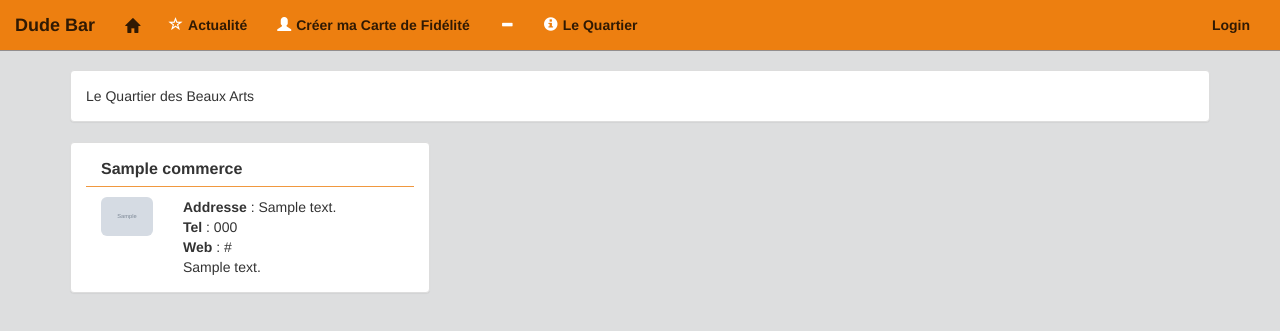
After one commit to DudeBar/WDude, a Django app: a page that uses website/templates/base.html in a window 1280 px wide. The commit adds this page. Shown: the top 331 px of the page. Run offline with Django 3.2, Linux system fonts and the light colour scheme; tables that the repository leaves empty hold one stand-in row (values such as "Sample post"); grey boxes marked "Sample" are stand-in pictures; some libraries are stand-ins or nearby versions.

Commit message:
ajout de la page pour les commercants du quartier

```diff
--- a/website/admin.py
+++ b/website/admin.py
@@ -1,5 +1,5 @@
 from django.contrib import admin
-from website.models import FbAppAccount, Customer, Product, Billing, Command, ProductQuantity, WheelCustomer
+from website.models import FbAppAccount, Customer, Product, Billing, Command, ProductQuantity, WheelCustomer, Commerces
 
 
 class FbAppAccountAdmin(admin.ModelAdmin):
@@ -23,6 +23,9 @@ class ProductQuantityAdmin(admin.ModelAdmin):
 class WheelCustomerAdmin(admin.ModelAdmin):
     pass
 
+class CommercesAdmin(admin.ModelAdmin):
+    pass
+
 admin.site.register(ProductQuantity, ProductQuantityAdmin)
 admin.site.register(WheelCustomer, WheelCustomerAdmin)
 admin.site.register(Command, CommandAdmin)
@@ -30,3 +33,4 @@ admin.site.register(Billing, BillingAdmin)
 admin.site.register(Product, ProductAdmin)
 admin.site.register(FbAppAccount, FbAppAccountAdmin)
 admin.site.register(Customer, CustomerAdmin)
+admin.site.register(Commerces, CommercesAdmin)
--- a/website/models.py
+++ b/website/models.py
@@ -81,3 +81,19 @@ class WheelCustomer(models.Model):
             return self.customer.login+" / c moi"
         else:
             return self.customer.login
+
+
+class Commerces(models.Model):
+    name = models.CharField(max_length=100)
+    address = models.CharField(max_length=200)
+    tel = models.CharField(max_length=20, null=True, blank=True)
+    contact = models.CharField(max_length=50, null=True, blank=True)
+    type = models.CharField(max_length=100, null=True)
+    description = models.TextField(null=True, default=None)
+    livraison = models.BooleanField(default=False)
+    website = models.CharField(max_length=200, default=None, blank=True)
+    ordre = models.IntegerField(default=0)
+    image = models.CharField(max_length=200, default=None, blank=True)
+
+    def __unicode__(self):
+        return self.name
--- a/website/static/css/dude.css
+++ b/website/static/css/dude.css
@@ -11,7 +11,7 @@
 
 .dude-head {
     border-color: #928E8E;
-    background-color: rgba(237, 127, 16, 0.8);
+    background-color: rgba(237, 127, 16, 1);
 }
 
 .logo-head {
@@ -115,6 +115,17 @@
     margin-right: 5px;
 }
 
+.commerce-name {
+    font-weight: bold;
+    font-size: 16px;
+    margin-bottom: 5px;
+}
+.commerce-separator {
+    height: 1px;
+    background-color: rgba(237, 127, 16, 0.8);
+    margin-bottom: 10px;
+}
+
 body {
     padding-top: 70px;
     background-color: rgba(170, 174, 175, 0.4);
--- a/website/templates/base.html
+++ b/website/templates/base.html
@@ -44,12 +44,14 @@
     <div class="collapse navbar-collapse navbar-ex1-collapse">
         <ul class="nav navbar-nav">
             <li {% ifequal nav_id 'home' %}class="active"{% endifequal %}><a href="{% url 'home' %}" class="glyphicon glyphicon-home"></a></li>
-            <li {% ifequal nav_id 'actu' %}class="active"{% endifequal %}><a href="{% url 'actu' %}"><span class="glyphicon glyphicon-star-empty"></span>Actualité</a></li>
+            <li {% ifequal nav_id 'actu' %}class="active"{% endifequal %}><a href="{% url 'actu' %}"><span class="glyphicon glyphicon-star-empty white-ico"></span>Actualité</a></li>
             {% if request.session.customer_id %}
-                <li {% ifequal nav_id 'customer' %}class="active"{% endifequal %}><a href="{% url 'customer_account' %}"><span class="glyphicon glyphicon-user"></span>Mon Compte</a></li>
+                <li {% ifequal nav_id 'customer' %}class="active"{% endifequal %}><a href="{% url 'customer_account' %}"><span class="glyphicon glyphicon-user white-ico"></span>Mon Compte</a></li>
             {% else %}
-                <li {% ifequal nav_id 'customer' %}class="active"{% endifequal %}><a href="{% url 'customer_create' %}"><span class="glyphicon glyphicon-user"></span>Créer ma Carte de Fidélité</a></li>
+                <li {% ifequal nav_id 'customer' %}class="active"{% endifequal %}><a href="{% url 'customer_create' %}"><span class="glyphicon glyphicon-user white-ico"></span>Créer ma Carte de Fidélité</a></li>
             {% endif %}
+            <li><a href="#"><span class="glyphicon glyphicon-minus"></span></a></li>
+            <li><a href="{% url "quartier" %}"><span class="glyphicon glyphicon-info-sign white-ico"></span>Le Quartier</a></li>
             {% if user.is_authenticated %}
                 <li {% ifequal nav_id 'administration' %}class="active"{% endifequal %}><a href="{% url 'barman_account' %}">Administration</a></li>
             {% endif %}
@@ -72,6 +74,7 @@
 {% endblock %}
 </div>
 <script type="text/javascript">
+//("standalone" in window.navigator) && window.navigator.standalone
     if (("standalone" in window.navigator) && window.navigator.standalone) {
         // Listen for ALL links at the top level of the document. For
         // testing purposes, we're not going to worry about LOCAL vs.
@@ -88,7 +91,7 @@
 // "Standalone" mode and change the URL at the same time.
 // Get href of parent if clicked on an image.
                     if (!$(event.target).attr("href")) {
-                        location.href = $(event.target).parent().attr("href");
+	                    location.href = $(event.target).parent().attr("href");
                     }
                     else {
                         location.href = $(event.target).attr("href");
--- a/website/templates/home.html
+++ b/website/templates/home.html
@@ -31,7 +31,7 @@
 					  height="350"
 					  frameborder="0" style="border:0"
 					  src="https://www.google.com/maps/embed/v1/place?key=AIzaSyAUq0-PYK_XzJpat4wNSd9xMntXG-pza6w
-					    &q=Dude+Bar&zoom=15/@43.6163,3.880785,15z/data=!4m2!3m1!1s0x0:0x2112cc7d1838ae1f?hl=fr">
+					    &q=Dude+Bar+Montpellier&zoom=15/@43.6163,3.880785,15z/data=!4m2!3m1!1s0x0:0x2112cc7d1838ae1f?hl=fr">
 					</iframe>
 	                <br/><br/>
                     <ul>
--- /dev/null
+++ b/website/templates/quartier.html
@@ -0,0 +1,45 @@
+{% extends "base.html" %}
+
+{% block content %}
+
+<div class="row">
+	<div class="col-lg-12">
+		<div class="panel panel-default">
+            <div class="panel-body">
+				Le Quartier des Beaux Arts
+	        </div>
+		</div>
+	</div>
+</div>
+<div class="row">
+	{% for commerce in commerces %}
+	<div class="col-lg-4">
+		<div class="panel panel-default">
+            <div class="panel-body">
+	            <div class="commerce-name col-lg-12">
+		            <span {% if commerce.type == '3' %}
+			                class="glyphicon glyphicon-glass"
+			              {% elif commerce.type == '2' %}
+			                class="glyphicon glyphicon-tree-deciduous"
+		                  {% elif commerce.type == '1' %}
+		                    class="glyphicon glyphicon-cutlery"
+		                  {% endif %}></span>
+					{{ commerce.name }}
+		        </div>
+                <div class="commerce-separator col-lg-12"></div>
+                <div class="col-lg-3">
+	                {% if commerce.image %}<img class="img-rounded img-responsive" src="{{ commerce.image }}">{% endif %}
+	            </div>
+                <div class="col-lg-9">
+	                <p><b>Addresse</b> : {{ commerce.address }}</p>
+	                {% if commerce.tel %}<p><b>Tel</b> : {{ commerce.tel }}</p>{% endif %}
+	                <p><b>Web</b> : {{ commerce.website }}</p>
+                    <p>{{ commerce.description }}</p>
+	            </div>
+	        </div>
+		</div>
+	</div>
+	{% endfor %}
+</div>
+
+{% endblock %}
--- a/website/templates/wheel.html
+++ b/website/templates/wheel.html
@@ -31,6 +31,7 @@
                         if (data.error)
                             console.log(data.error);
                         else{
+                            console.log(data);
                             $("#night-litre").html(data.litre)
                         }
                     }
--- a/website/urls.py
+++ b/website/urls.py
@@ -31,4 +31,6 @@ urlpatterns = patterns(
     url(r'^wheel_ended/$', wheel_views.wheel_ended, name='wheel_ended'),
     url(r'^get_day_litre/$', views.get_day_litre, name='get_day_litre'),
     url(r'^get_day_customer/$', views.get_day_customer, name='get_day_customer'),
+
+    url(r'^quartier_beaux_arts_montpellier/$', views.quartier, name='quartier'),
     )
--- a/website/views.py
+++ b/website/views.py
@@ -13,7 +13,7 @@ from django.shortcuts import render, redirect
 from django.views.decorators.csrf import csrf_exempt
 from website.custom.wheel_views import _customers_can_launch
 from website.form import CreateCustomerForm, LoginForm, CommandBillingForm
-from website.models import Customer, Command, Product, ProductQuantity, FbAppAccount, WheelCustomer
+from website.models import Customer, Command, Product, ProductQuantity, FbAppAccount, WheelCustomer, Commerces
 
 
 def home(request):
@@ -243,3 +243,10 @@ def get_day_customer(request):
 @login_required()
 def wheel(request):
     return render(request, "wheel.html")
+
+
+def quartier(request):
+    commerces = Commerces.objects.all().order_by('ordre')
+    return render(request, "quartier.html", {
+        'commerces': commerces
+    })
```
Also changed, not shown: website/migrations/0015_auto__add_commerces.py (added), website/migrations/0016_auto__add_field_commerces_type__chg_field_commerces_description.py (added), website/migrations/0017_auto__add_field_commerces_livraison.py (added), website/migrations/0018_auto__add_field_commerces_tel__add_field_commerces_contact.py (added), website/migrations/0019_auto__add_field_commerces_ordre__add_field_commerces_image.py (added).
